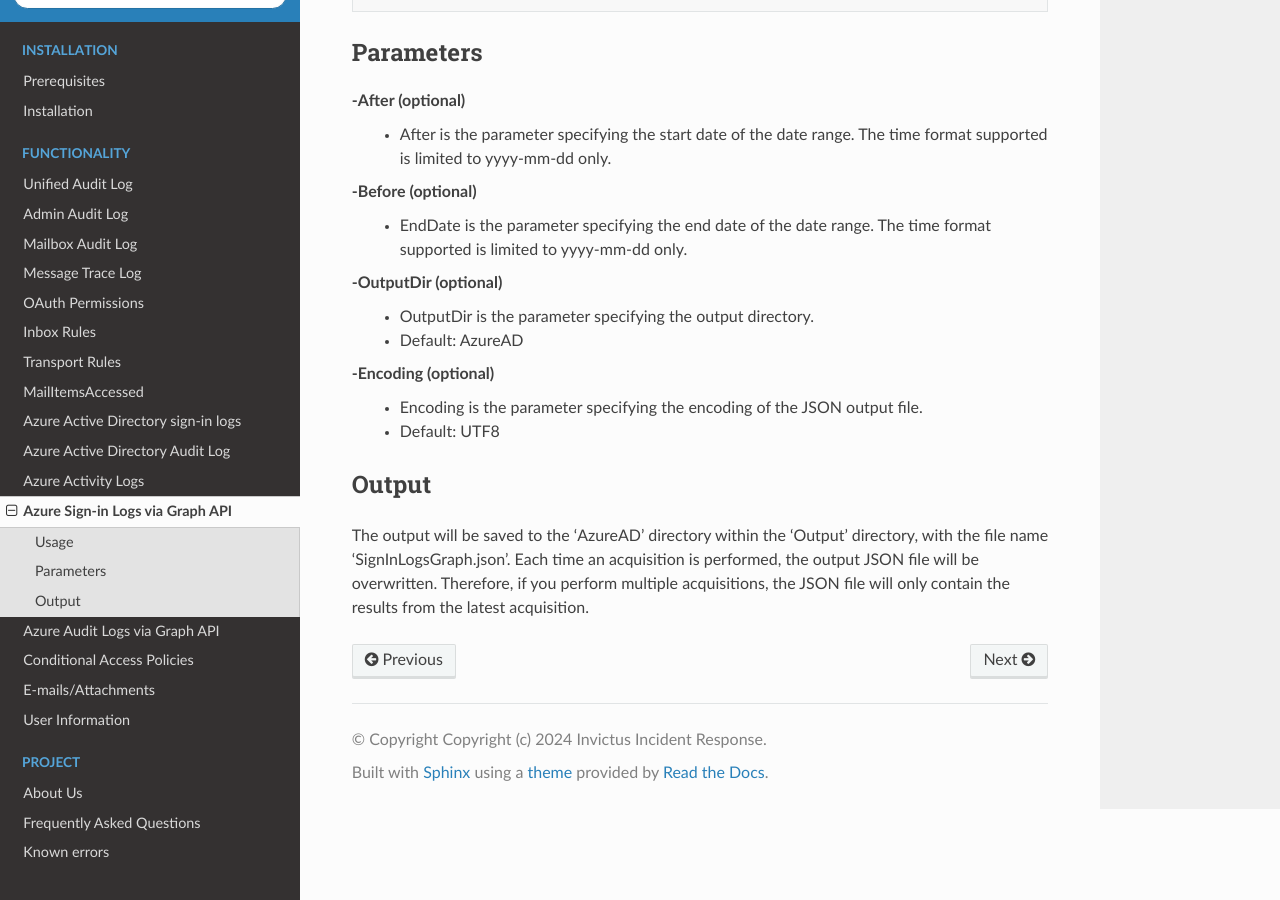
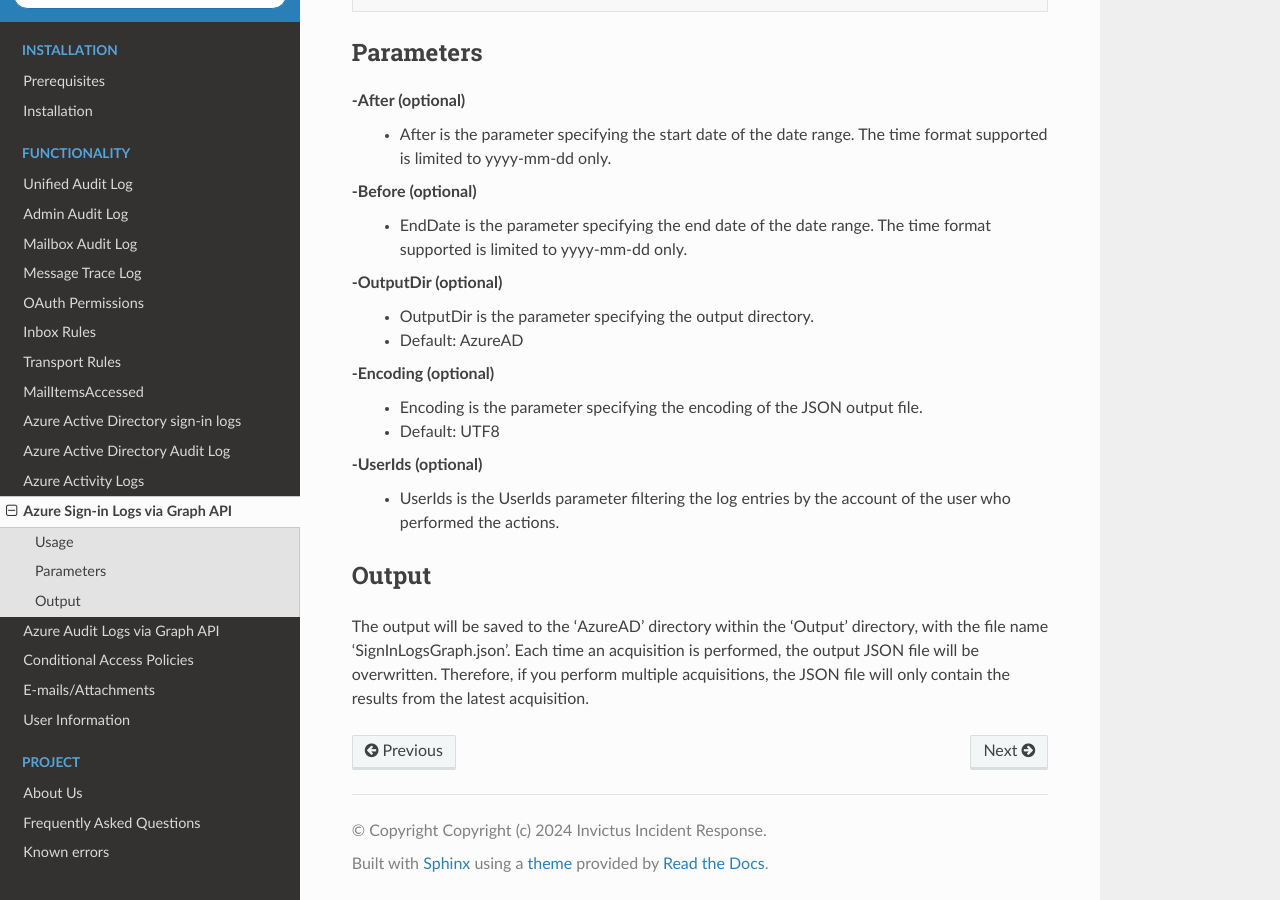
Before and after one commit to invictus-ir/Microsoft-Extractor-Suite, a Sphinx documentation site: the page built from docs/source/functionality/AzureSignInLogsGraph.rst, in a window 1280 px wide and 900 px high, scrolled down 721 px. Built offline with Sphinx 7.4.7 and the Read the Docs theme 2.0.0, drawn with Linux system fonts in a browser that asks for light colours.

Commit message:
Added a user filter option in the Get-ADSignInLogsGraph and Get-ADSignInLogs functions.
As requested by evild3ad:
We have added a user filter option in the Get-ADSignInLogsGraph and Get-ADSignInLogs functions.
Removed several permissions that were unnecessary for script execution.
Implemented a try/catch block in the Get-AdminUsers function to gracefully handle cases where a user object is not found.

```diff
--- a/docs/source/functionality/AzureActiveDirectorysign-inlogs.rst
+++ b/docs/source/functionality/AzureActiveDirectorysign-inlogs.rst
@@ -40,6 +40,9 @@
     - Encoding is the parameter specifying the encoding of the JSON output file.
     - Default: UTF8
 
+-UserIds (optional)
+    - UserIds is the UserIds parameter filtering the log entries by the account of the user who performed the actions.
+
 Output
 """"""""""""""""""""""""""
 The output will be saved to the 'AzureAD' directory within the 'Output' directory, with the file name 'SignInLogs.json'. Each time an acquisition is performed, the output JSON file will be overwritten. Therefore, if you perform multiple acquisitions, the JSON file will only contain the results from the latest acquisition.
--- a/docs/source/functionality/AzureSignInLogsGraph.rst
+++ b/docs/source/functionality/AzureSignInLogsGraph.rst
@@ -39,6 +39,9 @@
     - Encoding is the parameter specifying the encoding of the JSON output file.
     - Default: UTF8
 
+-UserIds (optional)
+    - UserIds is the UserIds parameter filtering the log entries by the account of the user who performed the actions.
+
 Output
 """"""""""""""""""""""""""
 The output will be saved to the 'AzureAD' directory within the 'Output' directory, with the file name 'SignInLogsGraph.json'. Each time an acquisition is performed, the output JSON file will be overwritten. Therefore, if you perform multiple acquisitions, the JSON file will only contain the results from the latest acquisition.
```
Also changed, not shown: 3 other files.
